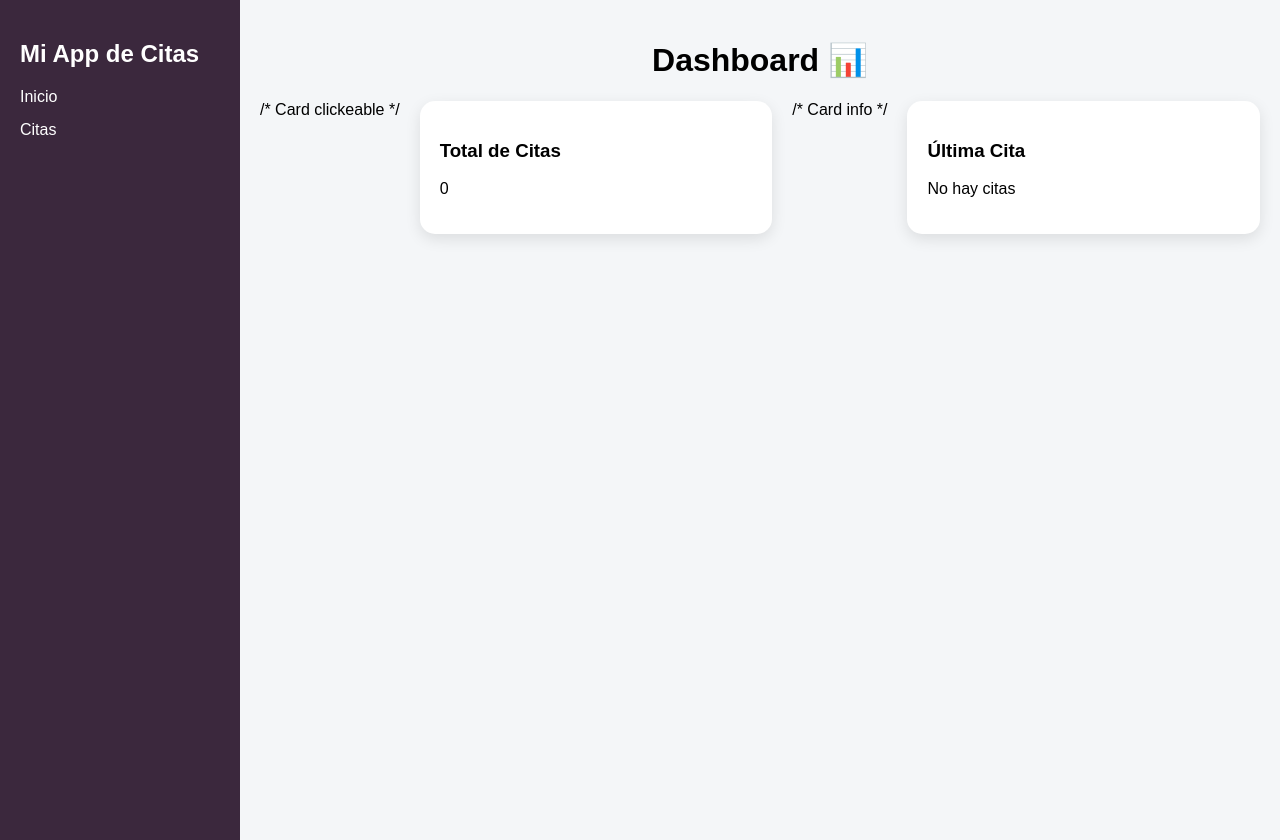
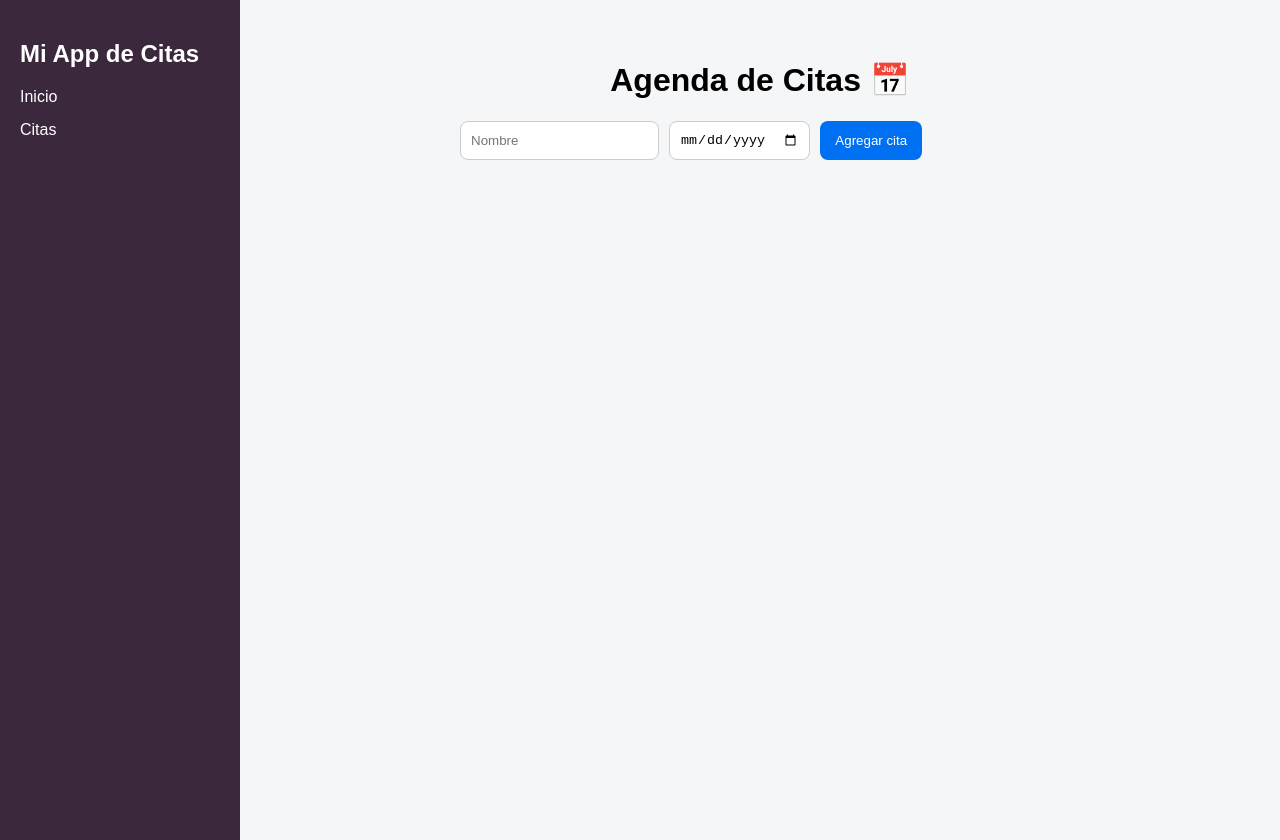
Before and after one commit to angiecv23/agenda-citas, a Next.js app: page /citas in a window 1280 px wide. Built offline with nearby package versions, Linux system fonts and the light colour scheme.

Commit message:
fix dashboard restaurado

```diff
--- a/src/app/citas/page.jsx
+++ b/src/app/citas/page.jsx
@@ -1,10 +1,11 @@
 "use client";
-import { useEffect, useState } from "react";
-import Link from "next/link";
+import { useState, useEffect } from "react";
+import AppointmentForm from "../../component/AppointmentForm";
 
-export default function Home() {
+export default function Citas() {
   const [citas, setCitas] = useState([]);
 
+  // cargar datos
   useEffect(() => {
     const data = localStorage.getItem("citas");
     if (data) {
@@ -12,34 +13,36 @@ export default function Home() {
     }
   }, []);
 
-  const totalCitas = citas.length;
-  const ultimaCita = citas[citas.length - 1];
+  // guardar datos
+  useEffect(() => {
+    localStorage.setItem("citas", JSON.stringify(citas));
+  }, [citas]);
+
+  // agregar cita
+  const agregarCita = (cita) => {
+    setCitas([...citas, cita]);
+  };
+
+  // eliminar cita
+  const eliminarCita = (index) => {
+    const nuevas = citas.filter((_, i) => i !== index);
+    setCitas(nuevas);
+  };
 
   return (
-    <div>
-      <h1>Dashboard 📊</h1>
+    <div className="container">
+      <h1>Agenda de Citas 📅</h1>
 
-      <div className="dashboard">
+      <AppointmentForm agregarCita={agregarCita} />
 
-        /* Card clickeable */
-        <Link href="/citas" className="card-dashboard">
-          <h3>Total de Citas</h3>
-          <p>{totalCitas}</p>
-        </Link>
-
-        /* Card info */
-        <div className="card-dashboard">
-          <h3>Última Cita</h3>
-          {ultimaCita ? (
-            <p>
-              {ultimaCita.nombre} - {ultimaCita.fecha}
-            </p>
-          ) : (
-            <p>No hay citas</p>
-          )}
+      {citas.map((cita, index) => (
+        <div key={index} className="card">
+          <div>
+            <strong>{cita.nombre}</strong> - {cita.fecha}
+          </div>
+          <button onClick={() => eliminarCita(index)}>Eliminar</button>
         </div>
-
-      </div>
+      ))}
     </div>
   );
 }
```
Also changed, not shown: src/app/page.jsx (added, +45 -0 lines).
